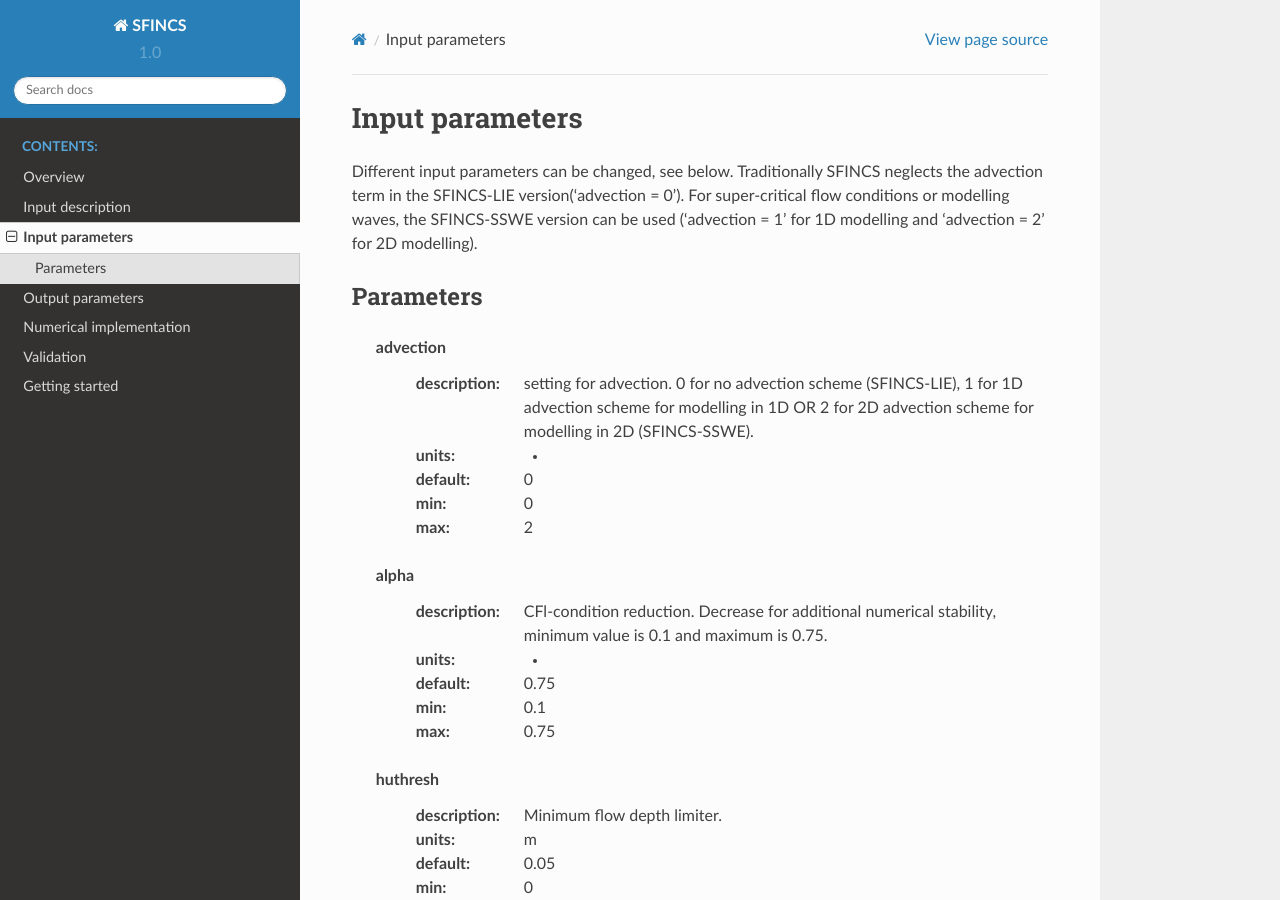
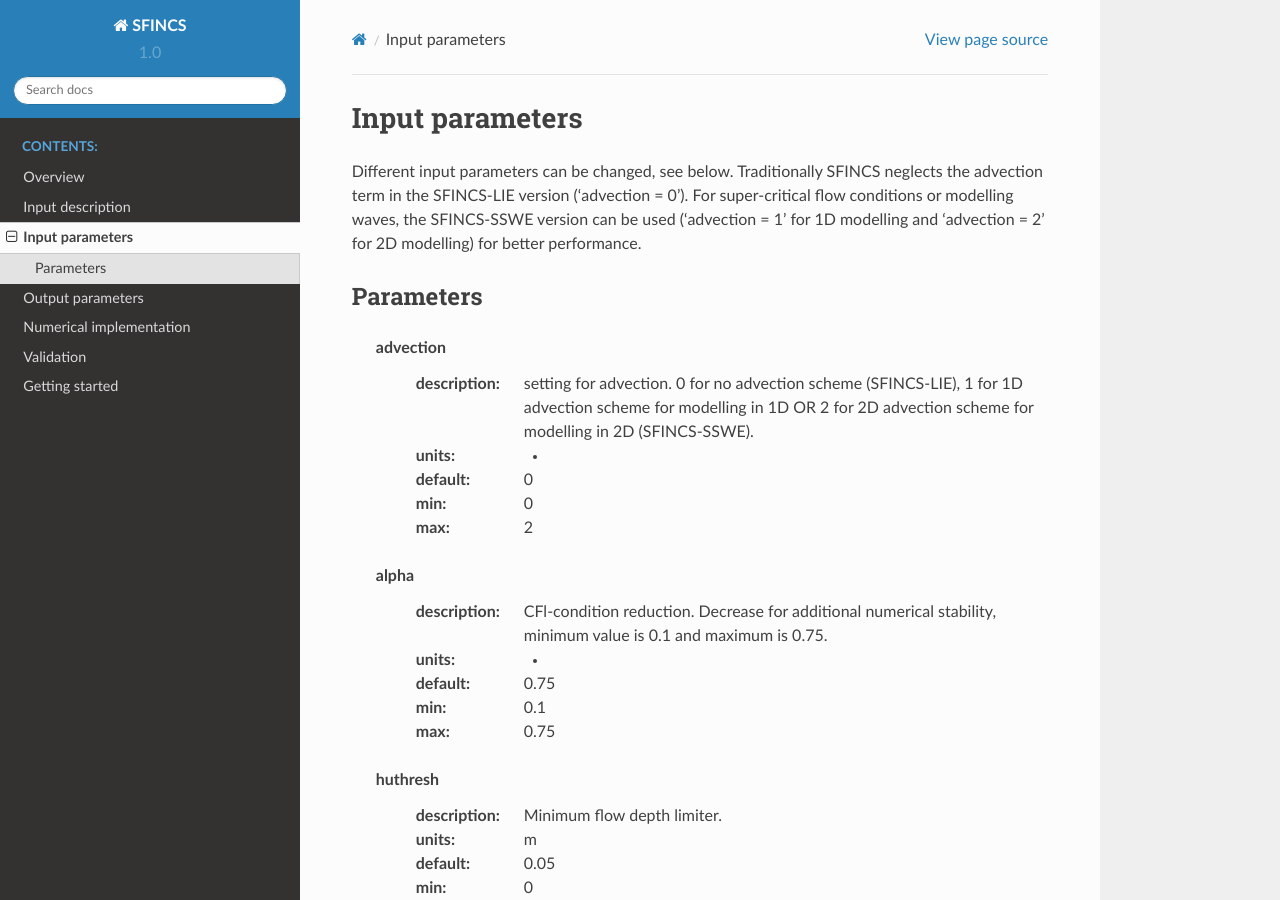
Before and after one commit to Leynse/SFINCS, a Sphinx documentation site: the page built from docs/parameters.rst, in a window 1280 px wide and 900 px high. Built offline with Sphinx 7.4.7 and the Read the Docs theme 2.0.0, drawn with Linux system fonts in a browser that asks for light colours.

Commit message:
minor word fixes

```diff
--- a/docs/parameters.rst
+++ b/docs/parameters.rst
@@ -1,8 +1,8 @@
 Input parameters
 =====
 
-Different input parameters can be changed, see below. Traditionally SFINCS neglects the advection term in the SFINCS-LIE version('advection = 0').
-For super-critical flow conditions or modelling waves, the SFINCS-SSWE version can be used ('advection = 1' for 1D modelling and 'advection = 2' for 2D modelling).
+Different input parameters can be changed, see below. Traditionally SFINCS neglects the advection term in the SFINCS-LIE version ('advection = 0').
+For super-critical flow conditions or modelling waves, the SFINCS-SSWE version can be used ('advection = 1' for 1D modelling and 'advection = 2' for 2D modelling) for better performance.
 
 
 Parameters
```
Also changed, not shown: docs/input.rst (+7 -9 lines).
